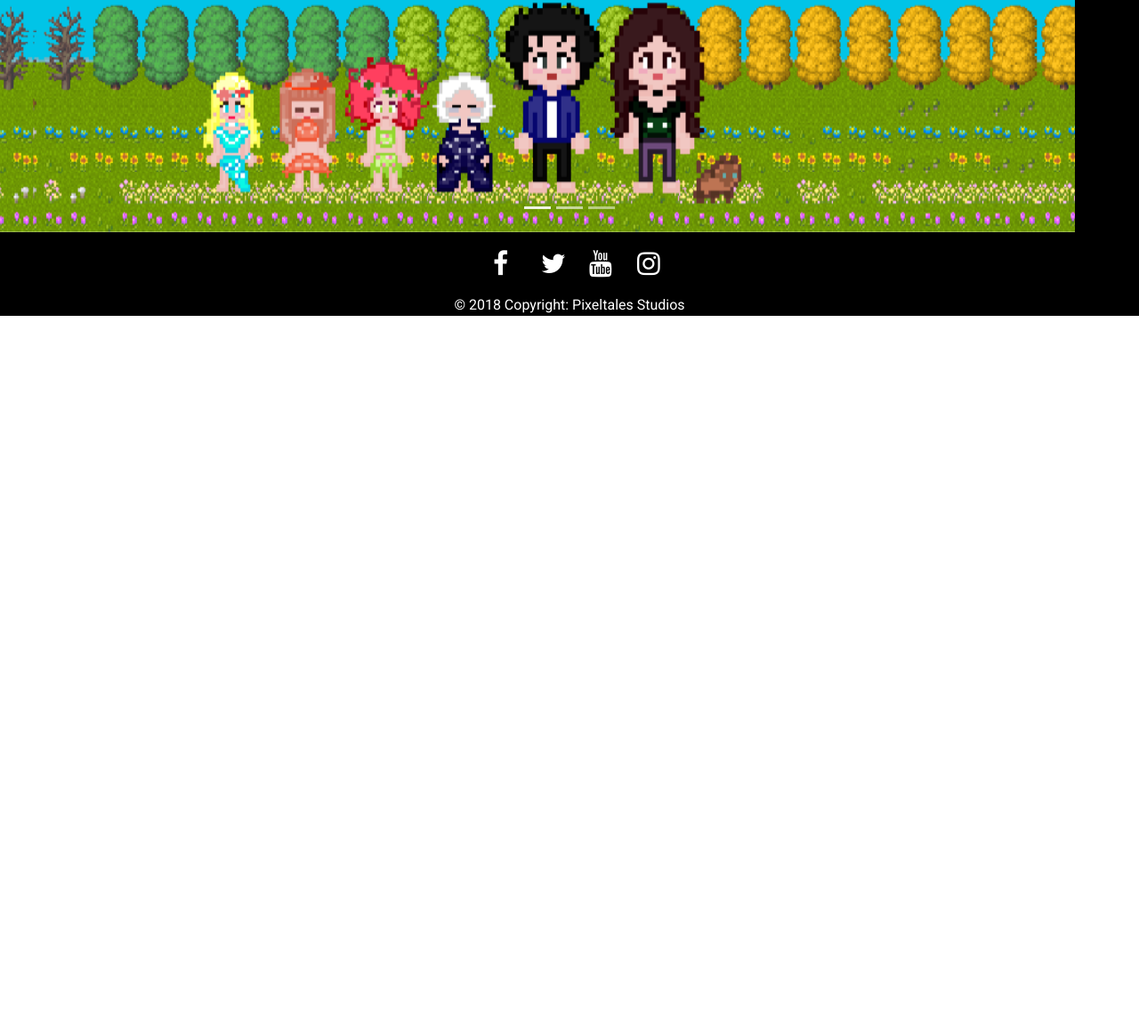
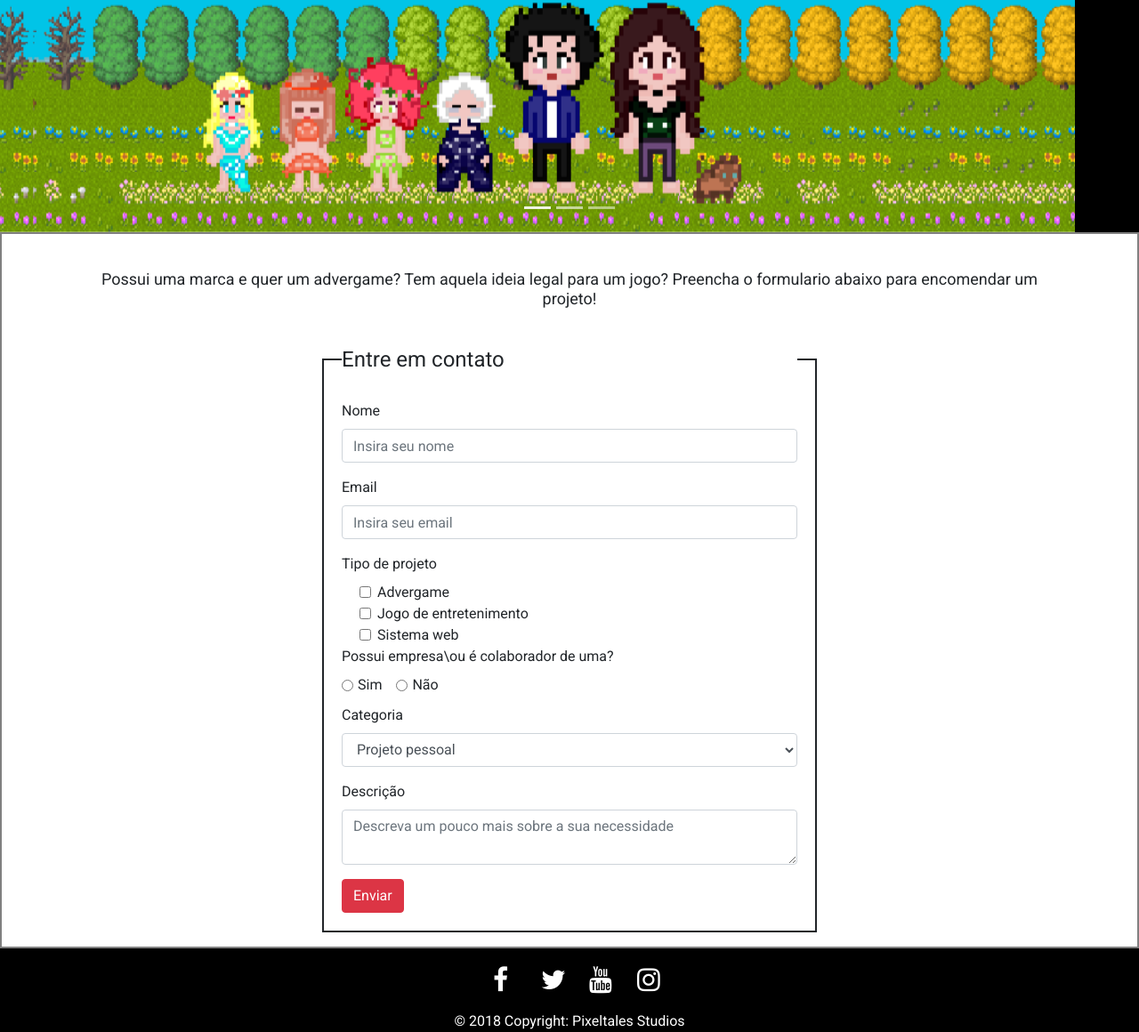
Before and after one commit to tayla-dantas/pixeltales, a plain HTML site: page pages/pedidos.html in a window 1280 px wide. Shown: the part 539-1699 px from the top of the page at 89% size. Before the commit the page ends 894 px from the top, so only its background shows below. Drawn offline with nearby package versions, Linux system fonts and the light colour scheme.

Commit message:
mario,estou comitando na tua branch, ass tayla

```diff
--- a/css/contato.css
+++ b/css/contato.css
@@ -17,7 +17,7 @@ body{
     padding-right: 10%;
 }
 .fieldC{
-    border: 1px solid;
+    border: 2px solid;
     padding: 20px;
     margin-left: 0%;
     margin-top: 0%;
--- a/css/genericStyles.css
+++ b/css/genericStyles.css
@@ -7,6 +7,9 @@ body{
    padding-right: 60px;
 
 }
+.paddingIt{
+   padding: 90px;
+}
 .centerIt{
    align-content: center;
 }
@@ -14,10 +17,17 @@ body{
    margin-left: 70px;
    margin-right: 70px;
 }
-
+.textBlock2{
+   margin:40px;
+   text-align: center;
+}
 .marginBottom{
    margin-top: 50px;
 
+}
+.margin{
+   margin-left: 300px;
+   margin-right: 300px;
 }
 
 h2{
--- a/pages/pedidos.html
+++ b/pages/pedidos.html
@@ -1,14 +1,19 @@
 <head>
     <meta charset="utf-8">
+    <!-- Links externos -->
+
     <link rel="stylesheet" href="https://stackpath.bootstrapcdn.com/bootstrap/4.3.1/css/bootstrap.min.css"
-        integrity="sha384-ggOyR0iXCbMQv3Xipma34MD+dH/1fQ784/j6cY/iJTQUOhcWr7x9JvoRxT2MZw1T" crossorigin="anonymous">
+    integrity="sha384-ggOyR0iXCbMQv3Xipma34MD+dH/1fQ784/j6cY/iJTQUOhcWr7x9JvoRxT2MZw1T" crossorigin="anonymous">
     <link rel="stylesheet" href="https://maxcdn.bootstrapcdn.com/bootstrap/4.3.1/css/bootstrap.min.css">
+    <link rel="stylesheet" href="https://cdnjs.cloudflare.com/ajax/libs/font-awesome/4.7.0/css/font-awesome.min.css">
     <link href='https://fonts.googleapis.com/css?family=Roboto' rel='stylesheet'>
     <script src="https://ajax.googleapis.com/ajax/libs/jquery/3.4.1/jquery.min.js"></script>
     <script src="https://cdnjs.cloudflare.com/ajax/libs/popper.js/1.14.7/umd/popper.min.js"></script>
     <script src="https://maxcdn.bootstrapcdn.com/bootstrap/4.3.1/js/bootstrap.min.js"></script>
-    <link rel="stylesheet" href="https://cdnjs.cloudflare.com/ajax/libs/font-awesome/4.7.0/css/font-awesome.min.css">
+
+    <!-- Links internos -->
     <link rel="stylesheet" href="..\css\genericStyles.css">
+    <link rel="stylesheet" href="../css/contato.css">
     <link rel="script" href="..\js\carousel.js">
     <title>Pedidos</title>
 </head>
@@ -77,6 +82,72 @@
         </a>
     </div>
     </div>
+    <div id="conteudo" >
+            <h2 class="textBlock2 textoCaption">Possui uma marca e quer um advergame? Tem aquela ideia legal para um jogo?
+                    Preencha o formulario abaixo para encomendar um projeto!
+            </h2>
+
+            <form class="margin centerIt">
+                <fieldset class="fieldC paddingIt">
+                    <legend>Entre em contato</legend>
+
+                    <div class="form-group">
+                        <label for="nome" >Nome</label>
+                        <input type="text" placeholder="Insira seu nome" class="form-control" id="nome">
+                    </div>
+                    <div class="form-group">
+                        <label for="email">Email</label>
+                        <input type="email"  placeholder="Insira seu email" class="form-control" id="email">
+                    </div>
+                    <label>Tipo de projeto</label>
+                    <div class="form-check">
+                        <div class="form-check">
+
+                            <input type="checkbox"  id="advergame" value="advergame" class="form-check-input">
+                            <label  for="advergame" class="form-check-label">Advergame</label>
+                        </div>
+                        <div class="form-check">
+
+                            <input type="checkbox"  id="entretenimento" value="entretenimento" class="form-check-input">
+                            <label   for="entretenimento"class="form-check-label">Jogo de entretenimento</label>
+                        </div>
+                        <div class="form-check">
+                            <input type="checkbox"  id="sistema" value="sistema" class="form-check-input">
+                            <label  for="sistema" class="form-check-label" >Sistema web</label>
+                        </div>
+                    </div>
+                    <label>Possui empresa\ou é colaborador de uma?</label>
+                    <div>
+                        <div class="form-check form-check-inline">
+                                <input class="form-check-input" type="radio" name="situacao" id="sim" value="sim">
+                                <label class="form-check-label" for="sim">Sim</label>
+                        </div>
+                        <div class="form-check form-check-inline">
+                            <input class="form-check-input" type="radio" name="situacao" id="nao" value="nao">
+                            <label class="form-check-label" for="inlineRadio2">Não</label>
+                        </div>
+                    </div>
+                    <label></label>
+                    <div class="form-group">
+                            <label for="categoria">Categoria</label>
+                            <select class="form-control" id="categoria">
+                              <option>Projeto pessoal</option>
+                              <option>Para edital</option>
+                              <option>Freelance</option>
+                              <option>Jogo AAA</option>
+                              <option>Porte empresarial</option>
+                            </select>
+                    </div>
+                    <div class="form-group">
+                            <label for="descricao">Descrição</label>
+                            <textarea class="form-control" id="descricao" placeholder="Descreva um pouco mais sobre a sua necessidade"></textarea>
+                    </div>
+                    <div class="formInput2 ">
+                            <input type="submit" class="btn btn-danger" value="Enviar">
+                    </div>
+                </fieldset>
+            </form>
+    </div>
 
 </body>
 <footer class="page-footer font-small  black">
```
Also changed, not shown: pages/projetos.html (+8 -6 lines), 2 other files.
